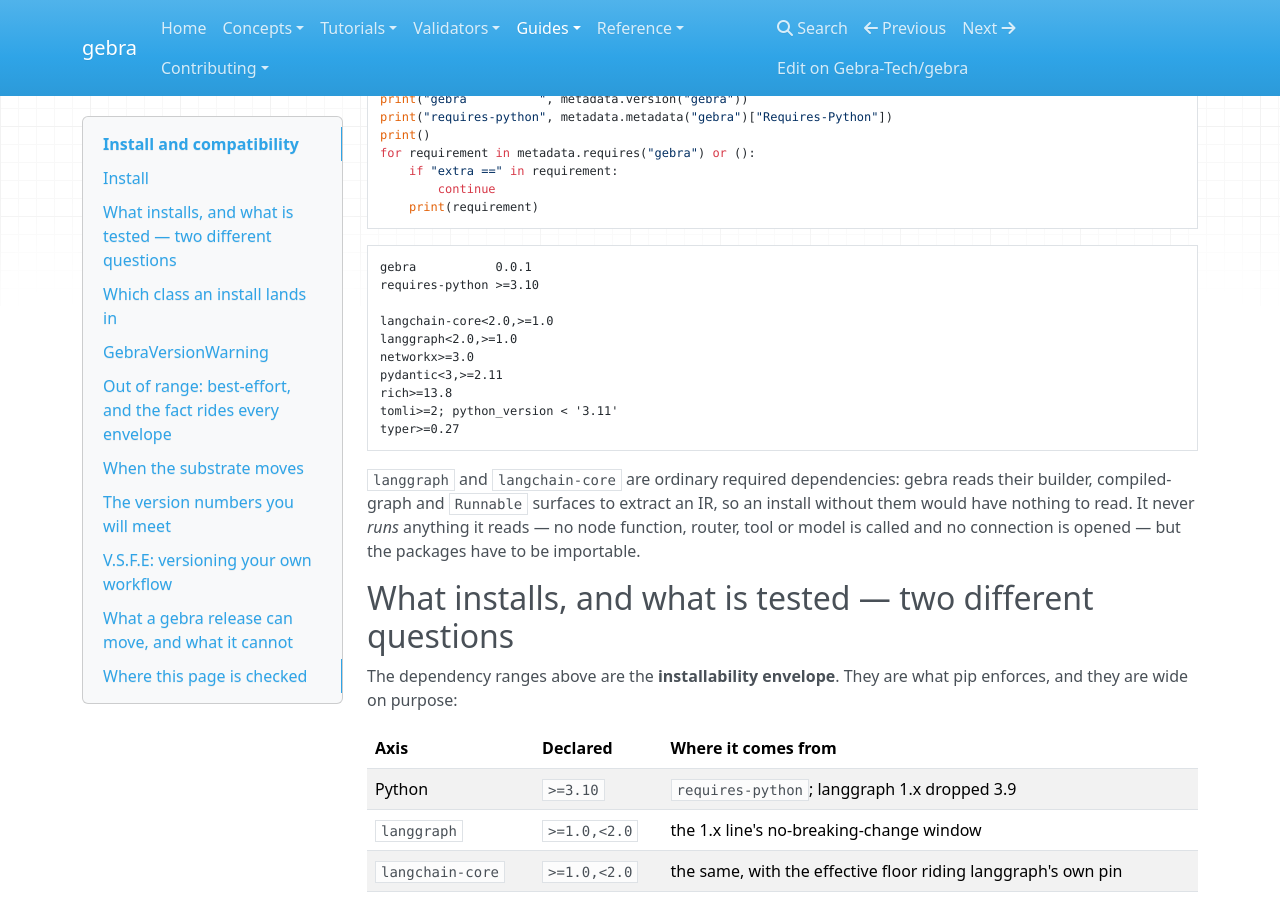
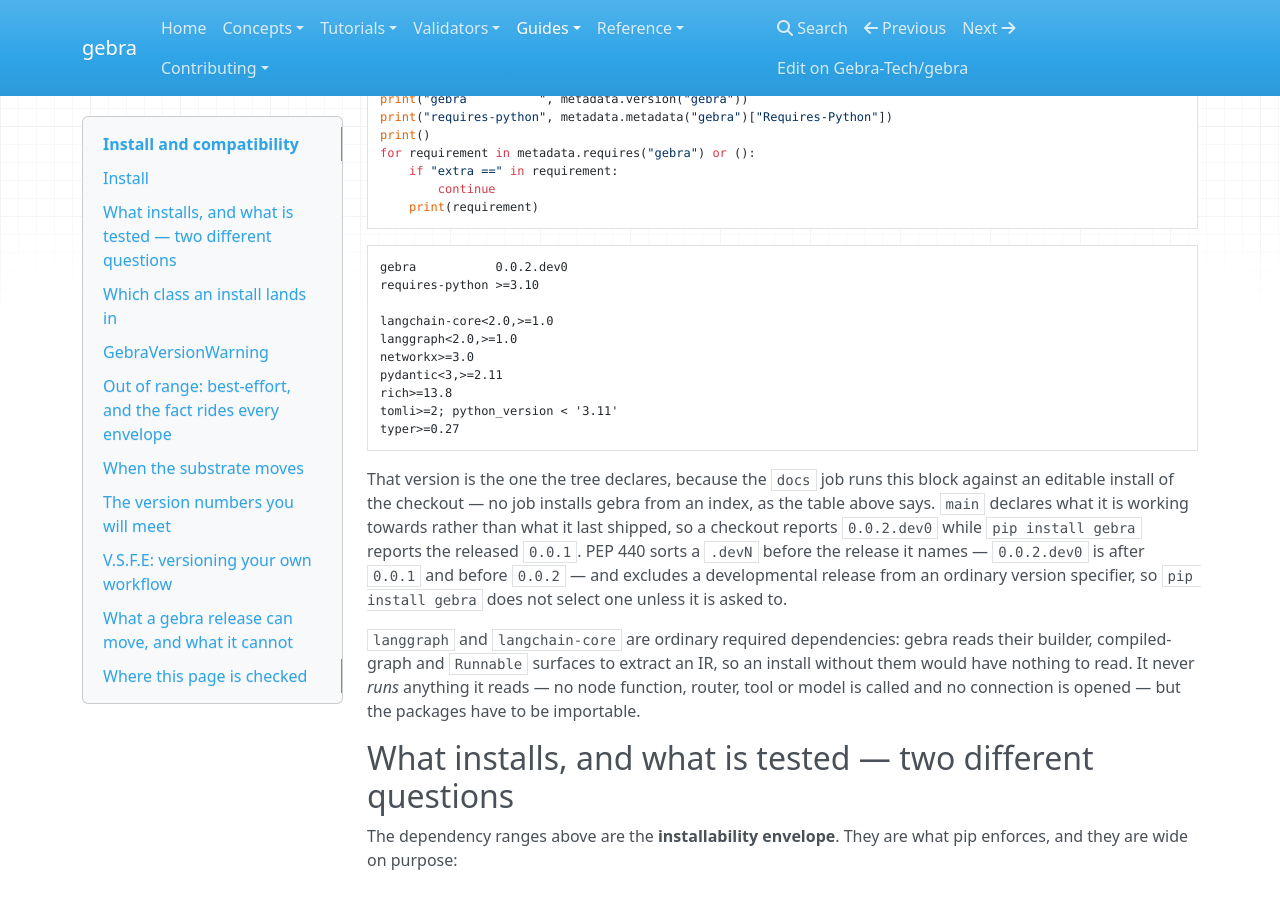
Before and after one commit to Gebra-Tech/gebra, an MkDocs documentation site: the page built from docs/guides/install-and-compatibility.md, in a window 1280 px wide and 900 px high, scrolled down 2343 px. Built offline with MkDocs 1.6.1, drawn with Linux system fonts in a browser that asks for light colours; nearby versions of some CDN libraries; some of the changed text lies outside the part shown.

Commit message:
chore(release): re-open development at 0.0.2.dev0 after the v0.0.1 publish

````diff
--- a/docs/guides/install-and-compatibility.md
+++ b/docs/guides/install-and-compatibility.md
@@ -121,7 +121,7 @@
 
 <!-- gebra:output id=what-the-install-brings -->
 ```text
-gebra           0.0.1
+gebra           0.0.2.dev0
 requires-python >=3.10
 
 langchain-core<2.0,>=1.0
@@ -132,6 +132,14 @@
 tomli>=2; python_version < '3.11'
 typer>=0.27
 ```
+
+That version is the one the tree declares, because the `docs` job runs this block against an
+editable install of the checkout — no job installs gebra from an index, as the table above
+says. `main` declares what it is working towards rather than what it last shipped, so a
+checkout reports `0.0.2.dev0` while `pip install gebra` reports the released `0.0.1`. PEP 440
+sorts a `.devN` before the release it names — `0.0.2.dev0` is after `0.0.1` and before
+`0.0.2` — and excludes a developmental release from an ordinary version specifier, so
+`pip install gebra` does not select one unless it is asked to.
 
 `langgraph` and `langchain-core` are ordinary required dependencies: gebra reads their
 builder, compiled-graph and `Runnable` surfaces to extract an IR, so an install without them
@@ -539,7 +547,7 @@
 
 | Number | Example | What it versions | What moves it |
 |---|---|---|---|
-| The package version | `0.0.1` | gebra itself | a gebra release |
+| The package version | `0.0.1` published, `0.0.2.dev0` on `main` | gebra itself | a release, and the dev cut that re-opens development after one |
 | The substrate versions | `langgraph 1.2.10` | what gebra reads | upgrading your own dependencies |
 | `ir_version` | `1.0` | the IR *format* | a ratified change to the IR schema |
 | The V.S.F.E label | `1.2.3.3` | **your workflow definition** | your edits |
--- a/src/gebra/__init__.py
+++ b/src/gebra/__init__.py
@@ -48,7 +48,7 @@
     )
     from gebra.extraction import ExtractionError, extract
 
-__version__ = "0.0.1"
+__version__ = "0.0.2.dev0"
 
 __all__ = [
     "ExtractionError",
````
Also changed, not shown: CHANGELOG.md (+18 -0 lines), CONTRIBUTING.md (+3 -3 lines), README.md (+9 -5 lines), docs/concepts/ir-and-graph-version.md (+1 -1 lines), docs/guides/pytest-plugin-and-ci-gating.md (+1 -1 lines), docs/reference/cli.md (+3 -3 lines), pyproject.toml (+6 -1 lines), 3 other files.
